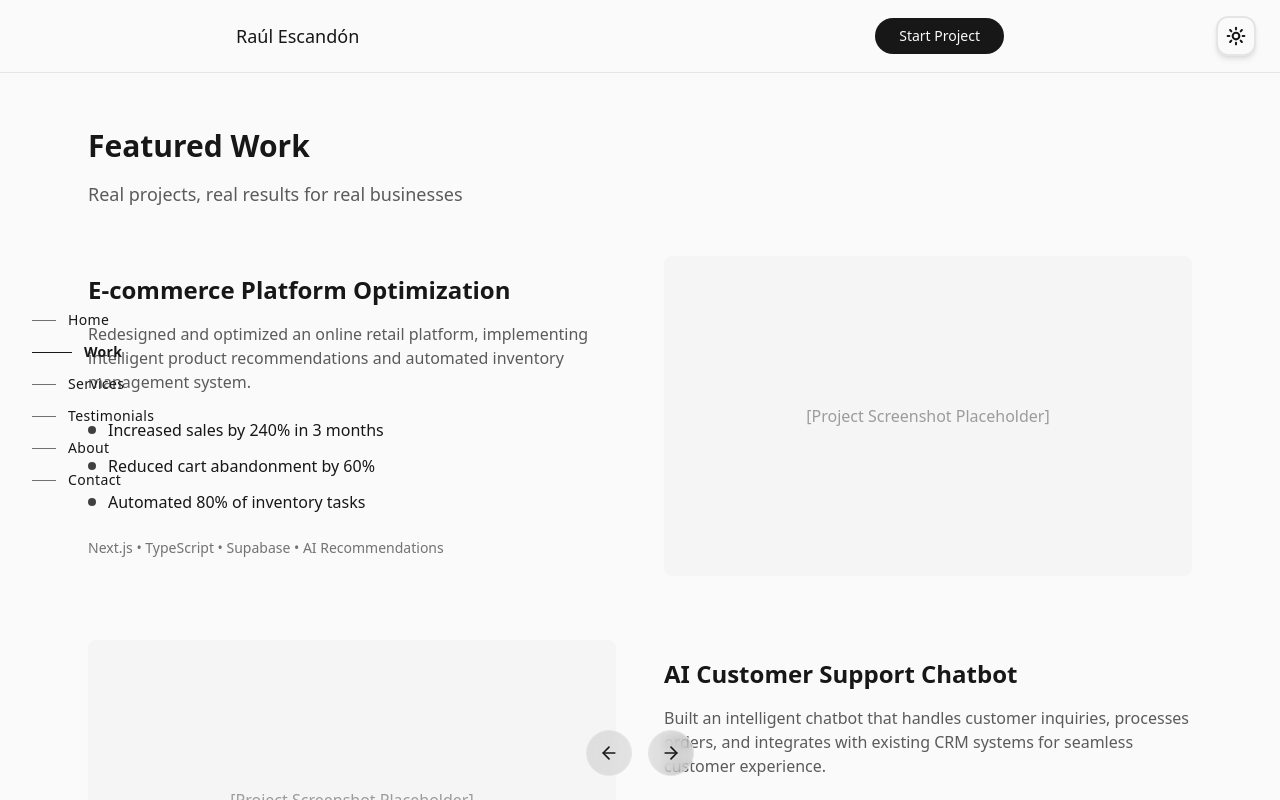
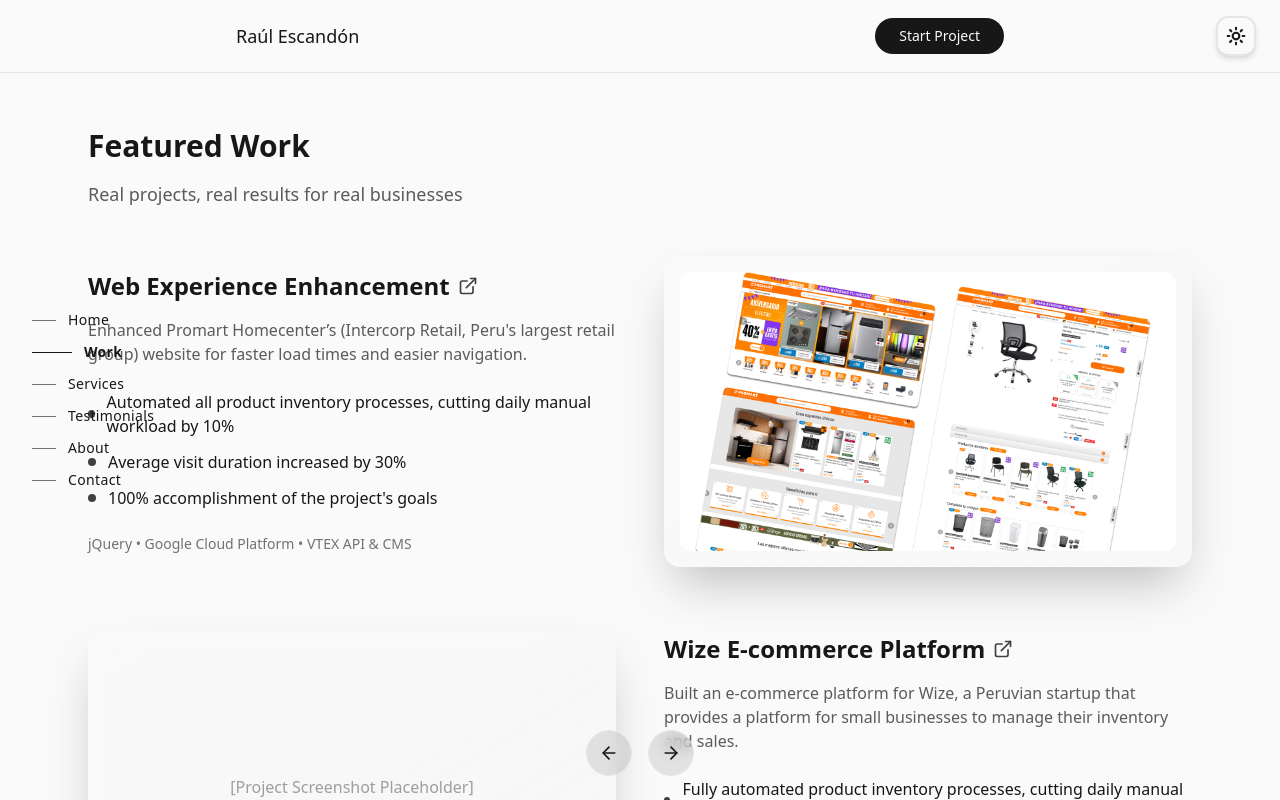
Before and after one commit to elmerescandon/portofolio-v2, a Next.js app: page / in a window 1280 px wide. Both pictures are taken after a click on the button "Work". Built offline with nearby package versions, Linux system fonts and the light colour scheme.

Commit message:
Add new values

```diff
--- a/src/app/components/HeroSection/index.tsx
+++ b/src/app/components/HeroSection/index.tsx
@@ -18,7 +18,7 @@ export default function HeroSection({ goToSection }: HeroSectionProps) {
             className="text-4xl md:text-6xl font-bold mb-6 leading-tight"
           >
             I build intelligent web applications that
-            <span className="text-foreground font-bold ml-4 rounded-md bg-green-500 px-2">grow your business</span>
+            <span className="text-background font-bold ml-4 rounded-md bg-green-700 dark:bg-green-500 px-2">grow your business</span>
           </motion.h1>
           <motion.p
             initial={{ opacity: 0, y: 30 }}
--- a/src/app/components/WorkSection/index.tsx
+++ b/src/app/components/WorkSection/index.tsx
@@ -1,39 +1,45 @@
 'use client';
 
 import { motion } from 'framer-motion';
+import Image from 'next/image';
+import { ExternalLink } from "lucide-react";
+
 
 
 const projects = [
   {
-    title: "E-commerce Platform Optimization",
-    description: "Redesigned and optimized an online retail platform, implementing intelligent product recommendations and automated inventory management system.",
+    title: "Web Experience Enhancement",
+    description: "Enhanced Promart Homecenter’s (Intercorp Retail, Peru's largest retail group) website for faster load times and easier navigation.",
     results: [
-      "Increased sales by 240% in 3 months",
-      "Reduced cart abandonment by 60%",
-      "Automated 80% of inventory tasks"
+      "Automated all product inventory processes, cutting daily manual workload by 10%",
+      "Average visit duration increased by 30%",
+      "100% accomplishment of the project's goals"
     ],
-    tech: "Next.js • TypeScript • Supabase • AI Recommendations"
+    image: "/images/promart.jpg",
+    tech: "jQuery • Google Cloud Platform • VTEX API & CMS",
+    url: "https://www.promart.pe/"
   },
   {
-    title: "AI Customer Support Chatbot",
-    description: "Built an intelligent chatbot that handles customer inquiries, processes orders, and integrates with existing CRM systems for seamless customer experience.",
+    title: "Wize E-commerce Platform",
+    description: "Built an e-commerce platform for Wize, a Peruvian startup that provides a platform for small businesses to manage their inventory and sales.",
     results: [
-      "Reduced support tickets by 70%",
-      "24/7 customer support availability",
-      "Improved customer satisfaction by 45%"
+      "Fully automated product inventory processes, cutting daily manual workload by 10%",
+      "Average visit duration increased by 30%",
+      "100% accomplishment of the project's goals"
     ],
-    tech: "React • OpenAI API • Firebase • HubSpot Integration"
+    tech: "React • Google Cloud Platform • VTEX API & CMS",
+    url: "https://www.wize.pe/"
   },
-  {
-    title: "Analytics Dashboard & Automation",
-    description: "Created a comprehensive business intelligence dashboard with automated reporting that integrates Google Analytics, Meta Ads, and sales data.",
-    results: [
-      "Saved 15 hours/week on reporting",
-      "Improved decision-making speed by 50%",
-      "Real-time performance insights"
-    ],
-    tech: "Next.js • Google Analytics API • Meta Ads API • AWS"
-  }
+  // {
+  //   title: "Analytics Dashboard & Automation",
+  //   description: "Created a comprehensive business intelligence dashboard with automated reporting that integrates Google Analytics, Meta Ads, and sales data.",
+  //   results: [
+  //     "Saved 15 hours/week on reporting",
+  //     "Improved decision-making speed by 50%",
+  //     "Real-time performance insights"
+  //   ],
+  //   tech: "Next.js • Google Analytics API • Meta Ads API • AWS"
+  // }
 ];
 
 export default function WorkSection() {
@@ -59,7 +65,12 @@ export default function WorkSection() {
               className="grid lg:grid-cols-2 gap-12 items-center"
             >
               <div className={index % 2 === 1 ? "lg:order-2" : ""}>
-                <h3 className="text-2xl font-bold mb-4">{project.title}</h3>
+                <div className="flex items-center gap-2 mb-4">
+                  <h3 className="text-2xl font-bold">{project.title}</h3>
+                  <a href={project.url} target="_blank" rel="noopener noreferrer" className="block">
+                    <ExternalLink size={20} className="text-accent hover:text-accent-foreground" />
+                  </a>
+                </div>
                 <p className="text-foreground/70 mb-6">{project.description}</p>
                 <div className="space-y-3 mb-6">
                   {project.results.map((result, idx) => (
@@ -71,8 +82,30 @@ export default function WorkSection() {
                 </div>
                 <div className="text-sm text-foreground/60">{project.tech}</div>
               </div>
-              <div className={`bg-muted rounded-lg h-80 flex items-center justify-center ${index % 2 === 1 ? "lg:order-1" : ""}`}>
-                <span className="text-foreground/40">[Project Screenshot Placeholder]</span>
+              <div className={`${index % 2 === 1 ? "lg:order-1" : ""}`}>
+                <div className="group relative">
+                  <div className="relative overflow-hidden rounded-2xl bg-gradient-to-br from-background/80 to-muted/50 p-4 shadow-2xl ring-1 ring-border/10 backdrop-blur-sm transition-all duration-500 hover:shadow-3xl hover:ring-border/20">
+                    <div className="aspect-video w-full overflow-hidden rounded-xl bg-muted/30">
+                      {project.image ? (
+                        <Image
+                          src={project.image}
+                          alt={project.title}
+                          width={1280}
+                          height={720}
+                          className="h-full w-full object-cover transition-transform duration-700 group-hover:scale-105"
+                        />
+                      ) : (
+                        <div className="flex h-full w-full items-center justify-center">
+                          <span className="text-foreground/40">[Project Screenshot Placeholder]</span>
+                        </div>
+                      )}
+                    </div>
+                    {/* Elegant overlay gradient */}
+                    <div className="absolute inset-0 rounded-2xl bg-gradient-to-t from-background/20 via-transparent to-transparent opacity-0 transition-opacity duration-500 group-hover:opacity-100" />
+                    {/* Subtle glow effect */}
+                    <div className="absolute -inset-0.5 rounded-2xl bg-gradient-to-r from-accent/20 via-primary/10 to-accent/20 opacity-0 blur transition-opacity duration-500 group-hover:opacity-30" />
+                  </div>
+                </div>
               </div>
             </motion.div>
           ))}
```
Also changed, not shown: public/images/promart.jpg (added).
